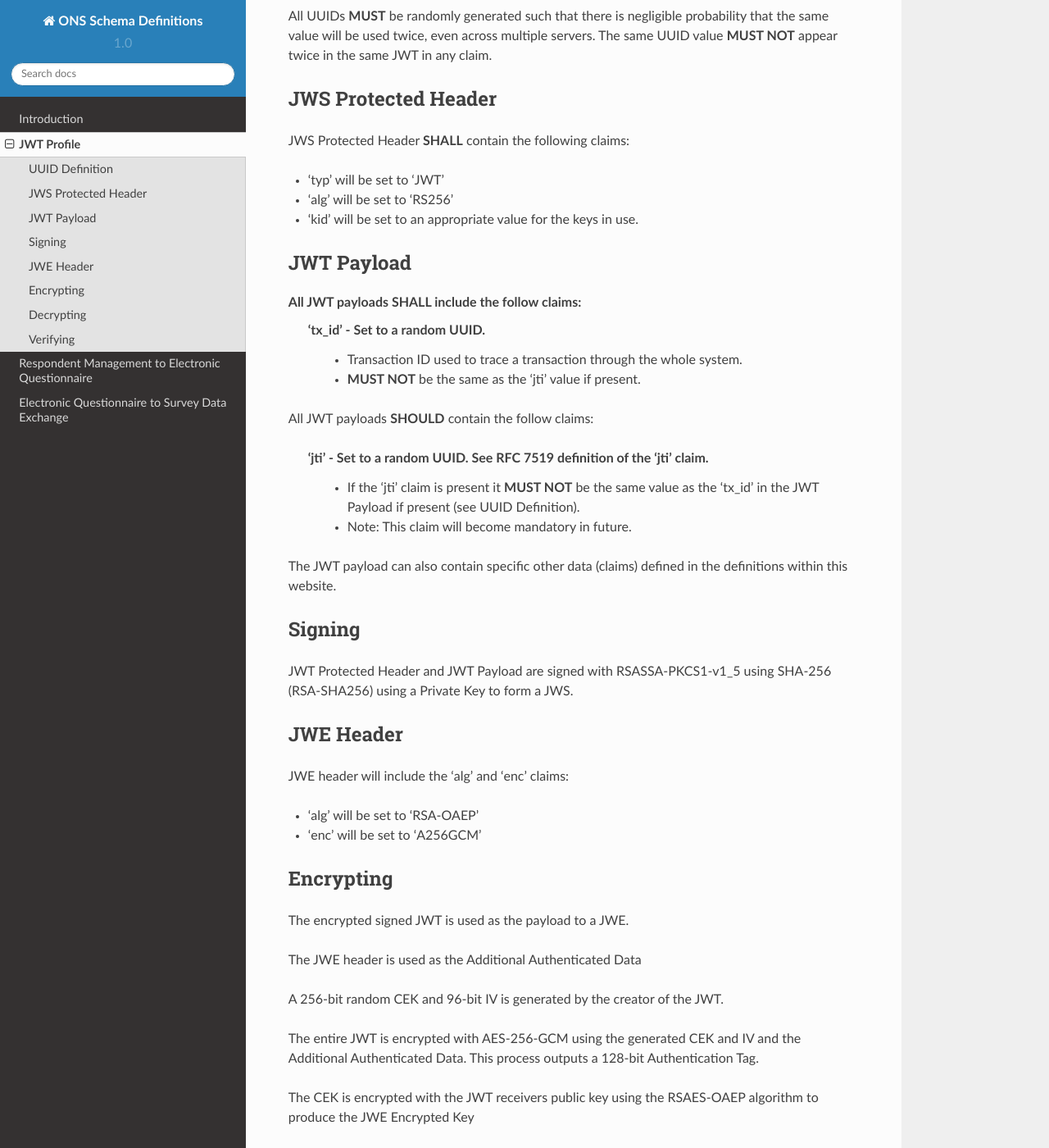
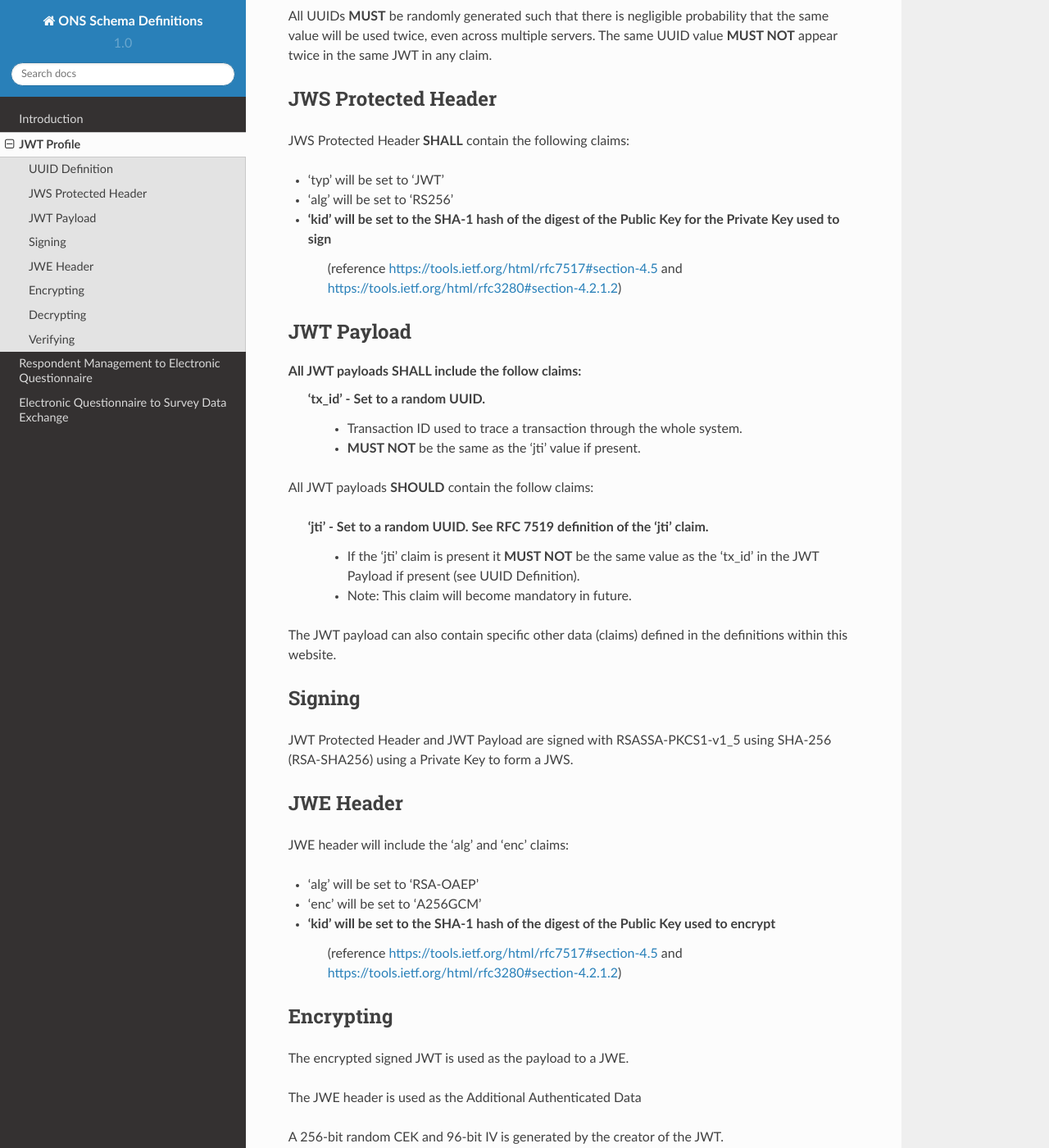
Before and after one commit to ONSdigital/ons-schema-definitions, a Sphinx documentation site: the page built from docs/jwt_profile.rst, in a window 1280 px wide and 1400 px high, scrolled down 544 px. Shown: the whole window at 82% size. Built offline with Sphinx 7.4.7 and the Read the Docs theme 2.0.0, drawn with Linux system fonts in a browser that asks for light colours.

Commit message:
Added kid to JWE header and updated description of what the kid should contain

```diff
--- a/docs/jwt_profile.rst
+++ b/docs/jwt_profile.rst
@@ -28,7 +28,8 @@
 
 * 'typ' will be set to 'JWT'
 * 'alg' will be set to 'RS256'
-* 'kid' will be set to an appropriate value for the keys in use.
+* 'kid' will be set to the SHA-1 hash of the digest of the Public Key for the Private Key used to sign
+        (reference https://tools.ietf.org/html/rfc7517#section-4.5 and https://tools.ietf.org/html/rfc3280#section-4.2.1.2)
 
 JWT Payload
 ===========
@@ -59,6 +60,8 @@
 
 * 'alg' will be set to 'RSA-OAEP'
 * 'enc' will be set to 'A256GCM'
+* 'kid' will be set to the SHA-1 hash of the digest of the Public Key used to encrypt
+        (reference https://tools.ietf.org/html/rfc7517#section-4.5 and https://tools.ietf.org/html/rfc3280#section-4.2.1.2)
 
 Encrypting
 ==========
```
